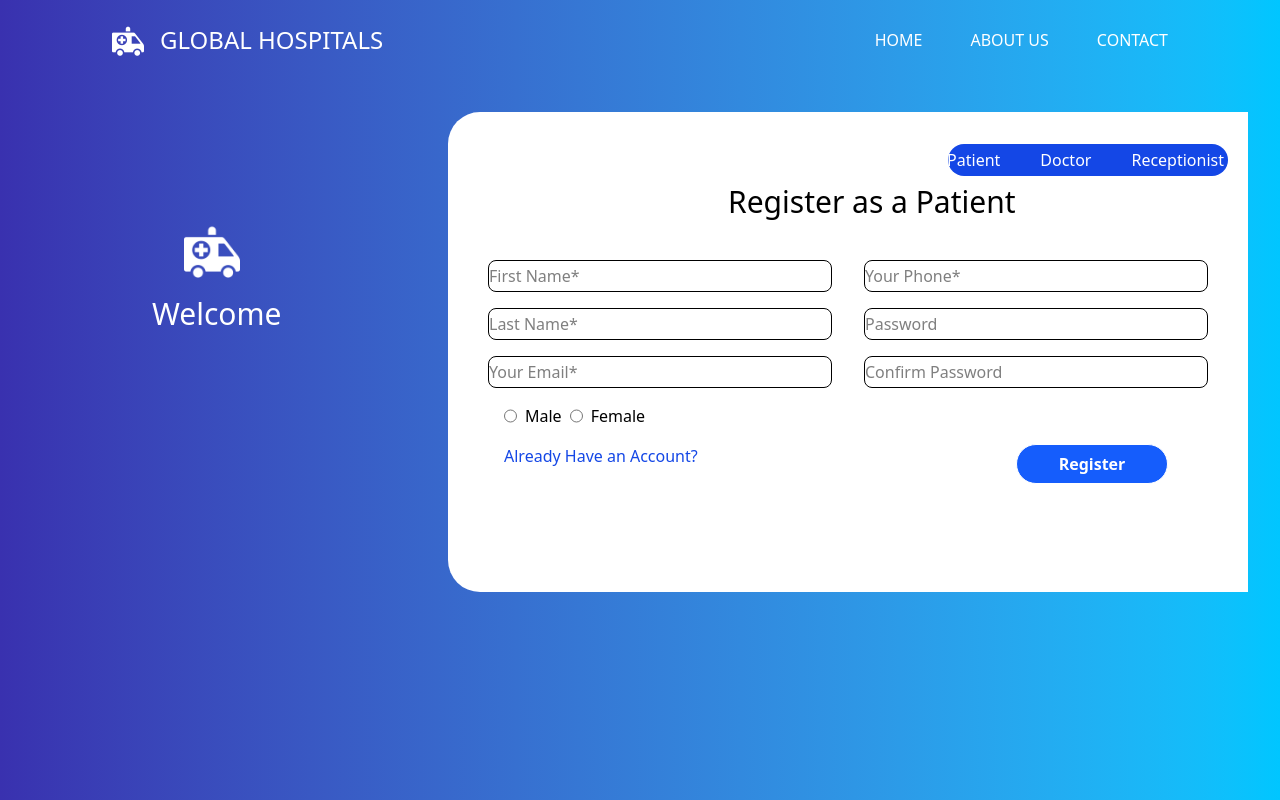
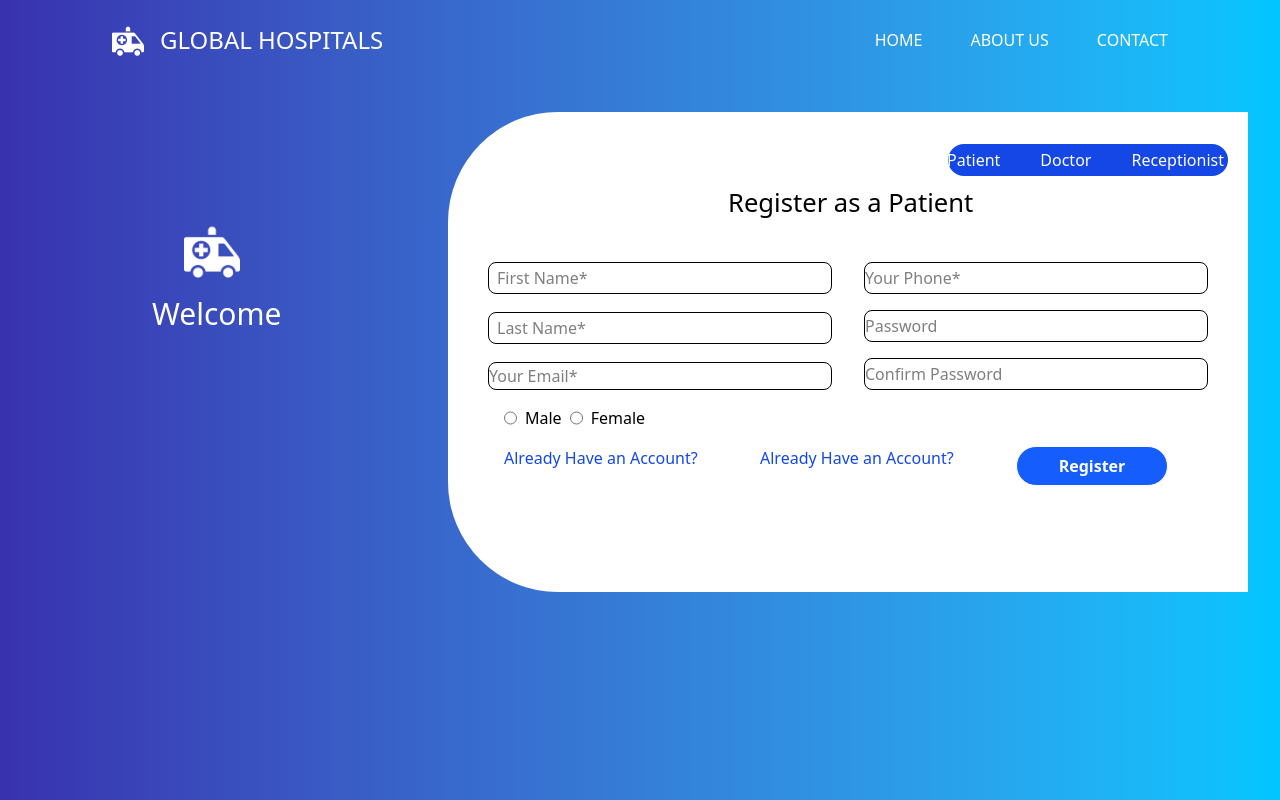
Before and after one commit to Minhalkh/Hospital-Management, a Next.js app: page / in a window 1280 px wide. Built offline with nearby package versions, Linux system fonts and the light colour scheme.

Commit message:
climp added

```diff
--- a/src/app/Components/registrationform.jsx
+++ b/src/app/Components/registrationform.jsx
@@ -1,7 +1,10 @@
+"use client"
 import Image from 'next/image'
-import React from 'react'
+import { useState } from 'react'
 import Logo from '../../../public/assets/images/ambulance1.png'
+import Link from 'next/link'
 function registrationform() {
+  const [gender, setGender] = useState ("")
   return (
     <div className='flex justify-between my-14 mx-8'>
         <div className='flex flex-col gap-4 my-28 ml-30'>
@@ -9,31 +12,31 @@ function registrationform() {
         <h1 className='text-white text-3xl'>Welcome</h1>
         </div>
 
-        <div className='bg-white h-120 w-200 rounded-l-4xl'>
+        <div className='bg-white h-120 w-200 rounded-l-[110px]'>
           <div className='flex justify-end w-70 h-8 p-1 bg-blue-700 rounded-2xl text-white gap-10 mt-8 ml-125'>
           <h1>Patient</h1>
           <h1>Doctor</h1>
           <h1>Receptionist</h1>
           </div>
           <div>
-            <h2 className='ml-70 mt-2 text-3xl'>Register as a Patient</h2>
+            <h2 className='ml-70 mt-2 text-[clamp(1.5rem,2vw,3rem)] '>Register as a Patient</h2>
             <form action="">
               <div className='grid grid-cols-2 gap-8 mx-10 mt-10'>
               <div className='grid gap-4'>
               <input type="text"
               name='name'
               placeholder='First Name*'
-              className='rounded-lg border h-8' />
+              className='rounded-lg border h-8 px-2' />
 
               <input type="text"
               name='name'
               placeholder='Last Name*'
-              className='rounded-lg border h-8' />
+              className='rounded-lg border h-8 px-2' />
 
               <input type="text"
               name='Email'
               placeholder='Your Email*'
-              className='rounded-lg border h-8'/>
+              className='rounded-lg border h-8p-2'/>
               </div>
 
               <div className='grid gap-4'>
@@ -58,14 +61,19 @@ function registrationform() {
             <div className='flex gap-2 ml-14 my-4'>
               <input type="radio"
               name="Gender" id=""
-              value="Male" />
+              value="Male"
+              onChange={(e)=> setGender (e.target.value)}
+              checked = {gender==="Male"}/>
               <span>Male</span>
               <input type="radio" name="Gender" id=""
-              value="Female" />
+              value="Female"
+              onChange={(e)=> setGender (e.target.value)}
+              checked ={gender==="Female"}/>
               <span>Female</span>
               </div>
               <div className='ml-14 flex justify-between mx-20'>
-                <h1 className='text-blue-700'>Already Have an Account?</h1>
+                <Link href="#" className='text-blue-700 hover:underline'>Already Have an Account?</Link>
+                <a href="#" className='text-blue-700 hover:underline'>Already Have an Account?</a>
                 <button className='border h-10 w-38 bg-blue-600 text-white font-bold rounded-full'>Register</button>
               </div>
           </div>
```
